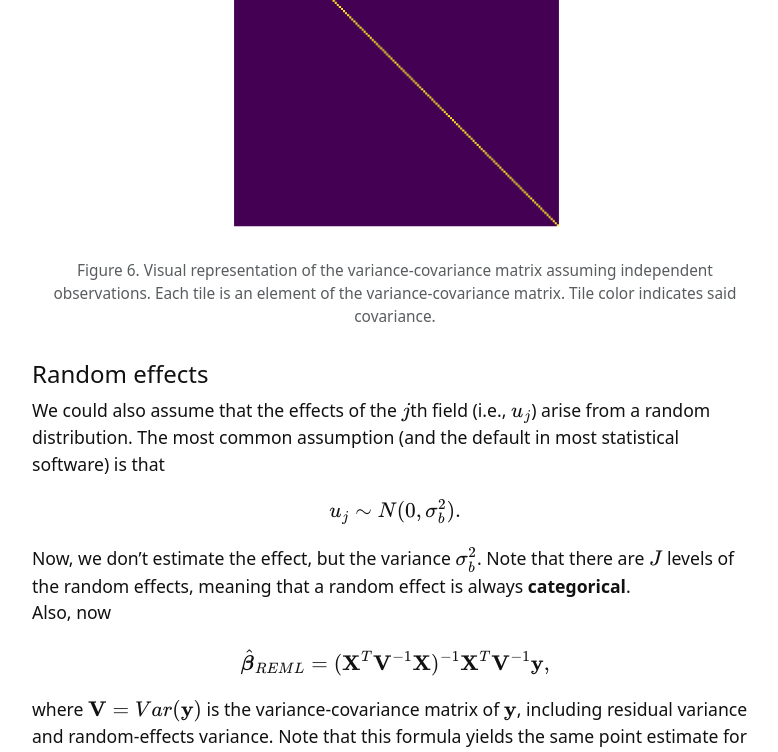
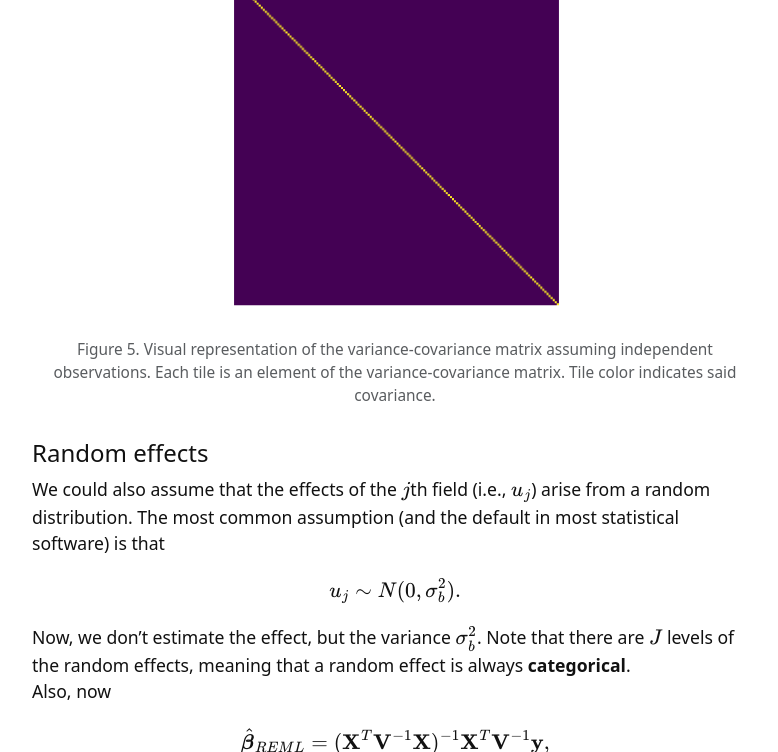
Before and after one commit to k-state-id3a/mixed-models-fall25, a Jekyll site: the page built from content/1-intro.md, in a window 1280 px wide and 900 px high, scrolled down 10651 px, cut to the strip 0-752 px from the top of the window. Shown: the whole strip, without its empty margins (245-1023 px from the left). Built offline with Jekyll 4.4.1, drawn with Linux system fonts in a browser that asks for light colours; formulas are drawn with MathJax 3; some of the changed text lies outside the part shown.

Commit message:
figure labels

```diff
--- a/content/1-intro.md
+++ b/content/1-intro.md
@@ -189,7 +189,7 @@
 The expected value measures the average outcome of $$Y$$.
 The variance measures the dispersion of $$Y$$, i.e. how far the possible outcomes are spread out from their average.
 
-{% include figure.html img="day1/normal_univariate.png" alt="Univariate Normal distributions" caption="Figure 4. Normal distributions" width="75%" id = "univariate_normal" %}
+{% include figure.html img="day1/normal_univariate.png" alt="Univariate Normal distributions" caption="Figure 3. Normal distributions" width="75%" id = "univariate_normal" %}
 
 **Discuss in the plot above:**
 -   Expected value
@@ -210,7 +210,7 @@
 
 $$\begin{bmatrix}y_1 \\ y_2 \end{bmatrix} \sim MVN \left( \begin{bmatrix} E(y_1) \\ E(y_2) \end{bmatrix} , \begin{bmatrix} Var(y_1) & Cov(y_1, y_2) \\ Cov(y_2,y_2) & Var(y_2) \end{bmatrix} \right).$$
 
-{% include figure.html img="day1/normal_multivariate.jpg" alt="Multivariate Normal distribution" caption="Figure 5. Multivariate Normal distribution showing the correlation between two random normal variables." width="75%" id = "multivariate_normal" %}
+{% include figure.html img="day1/normal_multivariate.jpg" alt="Figure 6. Multivariate Normal distribution" caption="Figure 4. Multivariate Normal distribution showing the correlation between two random normal variables." width="75%" id = "multivariate_normal" %}
 
 **Discuss in the plot above:**
 -   Expected value
@@ -420,7 +420,7 @@
 All-fixed models estimate the effects
 Mixed-effects models indicate *what is similar to what* via random effects.
 
-{% include figure.html img="day1/linearmodel2_b0j.jpg" alt="" caption="Figure 6. Yield response to nitrogen fertilizer. Fitted lines show the responses with different intercepts, $\beta_{0j}$." width="75%" id = "quad.reg" %}
+{% include figure.html img="day1/linearmodel2_b0j.jpg" alt="" caption="Figure 6. Yield response to nitrogen fertilizer. Fitted lines show the responses with different intercepts, $$\beta_{0j}$$." width="75%" id = "quad.reg" %}
 
 #### Fixed effects
 
@@ -444,7 +444,7 @@
 \vdots & \vdots & \vdots & \vdots & \ddots & \vdots\\
 0 & 0 & 0 & 0 & \dots & \sigma_{\varepsilon}^2 \end{bmatrix}$$.
 
-{% include figure.html img="day1/covmatrix_crd.jpg" alt="" caption="Figure 6. Visual representation of the variance-covariance matrix assuming independent observations. Each tile is an element of the variance-covariance matrix. Tile color indicates said covariance." width="75%" id = "multivariate_normal" %}
+{% include figure.html img="day1/covmatrix_crd.jpg" alt="" caption="Figure 5. Visual representation of the variance-covariance matrix assuming independent observations. Each tile is an element of the variance-covariance matrix. Tile color indicates said covariance." width="75%" id = "multivariate_normal" %}
 
 #### Random effects
 
```
